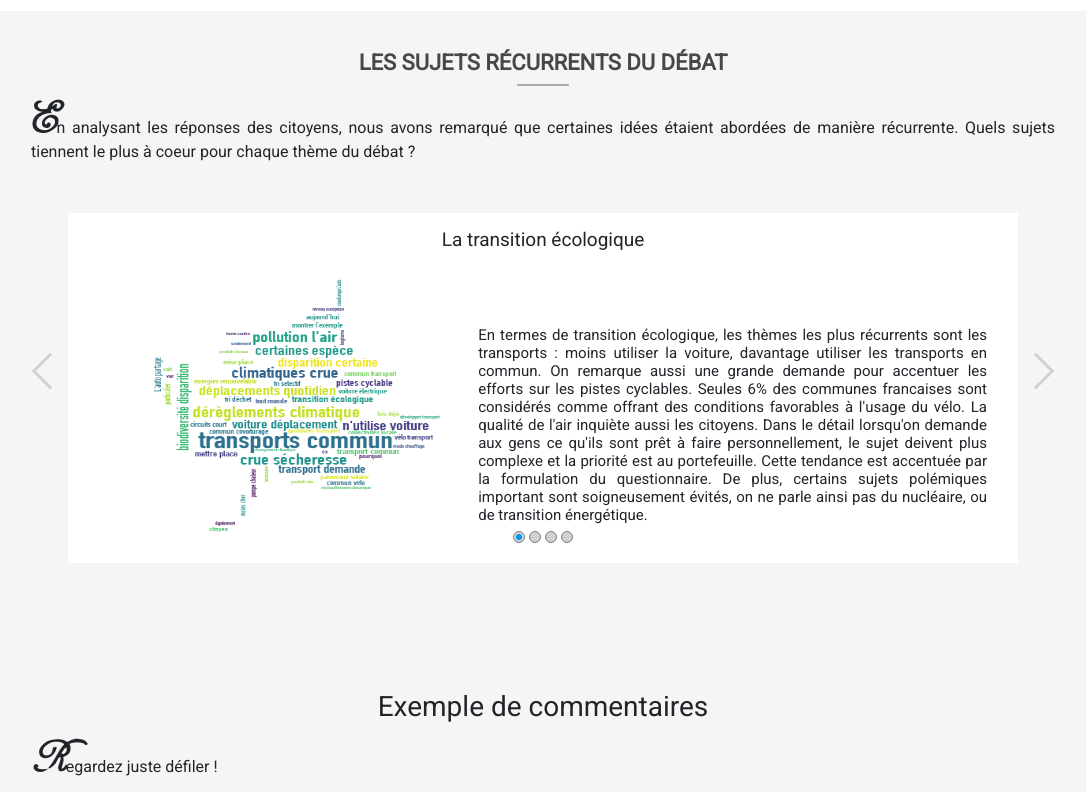
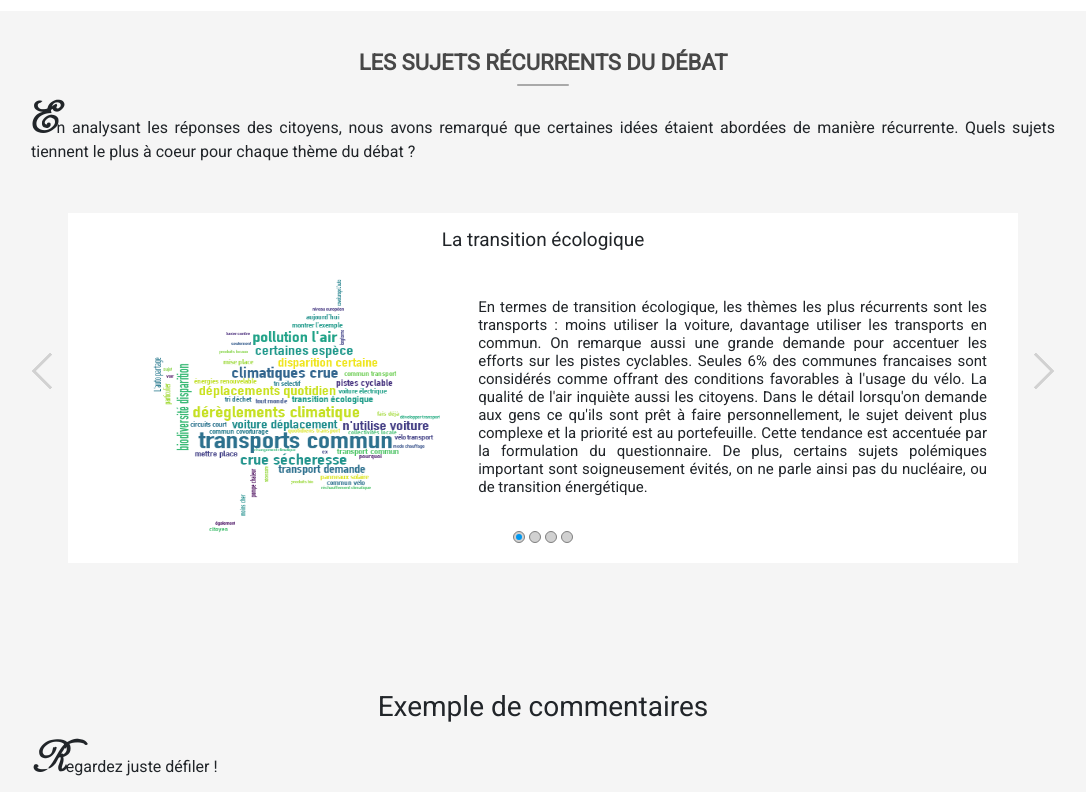
Before and after one commit to GrandDebatAnalyse/GrandDebatAnalyse.github.io, a plain HTML site: page index.html in a window 1280 px wide. Shown: the part 5011-5803 px from the top of the page, without its empty margins (97-1183 px from the left). Drawn offline with nearby package versions, Linux system fonts and the light colour scheme; a script that the page names is missing.

Commit message:
Update style.css

```diff
--- a/css/style.css
+++ b/css/style.css
@@ -626,7 +626,7 @@ div.li_BarPlots_subjects_text.active{ /*quand est cliqué*/
 }
 
 .text_funny {
-	margin-top:8%;
+	margin-top:5%;
   font-size: 15px;
   text-align: justify;
   margin-left: 30px;
```
